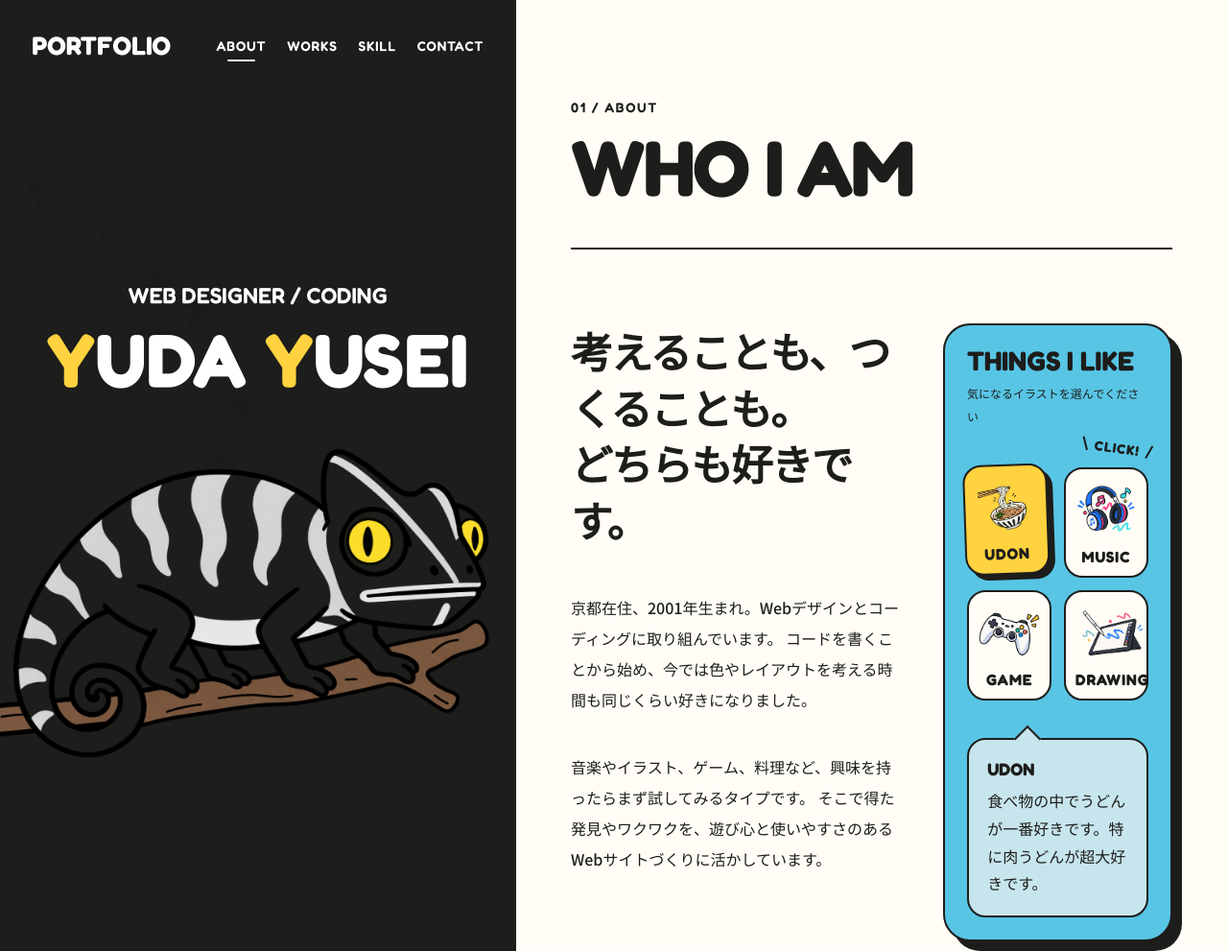
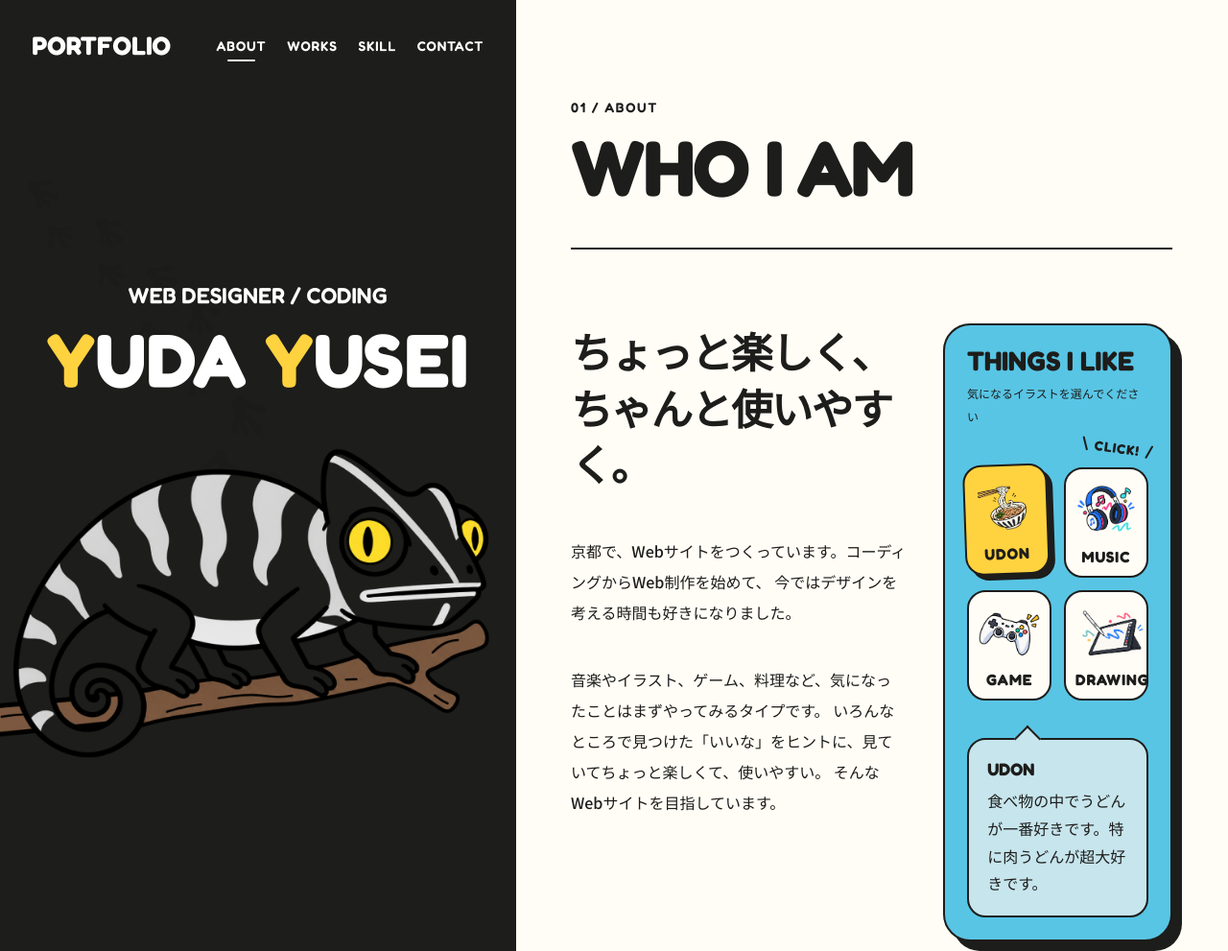
Before and after one commit to yuyu1018/portfolio, a website built with Vite: page index.html in a window 1280 px wide. Shown: the top 991 px of the page at 96% size. Built offline with nearby package versions, Linux system fonts and the light colour scheme.

Commit message:
Update about profile copy

```diff
--- a/index.html
+++ b/index.html
@@ -72,15 +72,16 @@
 
             <div class="about__grid">
               <article class="about__profile" data-reveal="up" data-reveal-delay="1">
-                <p class="about__catch">考えることも、つくることも。<br />どちらも好きです。</p>
+                <p class="about__catch">ちょっと楽しく、<br />ちゃんと使いやすく。</p>
                 <div class="about__copy">
                   <p>
-                    京都在住、2001年生まれ。Webデザインとコーディングに取り組んでいます。
-                    コードを書くことから始め、今では色やレイアウトを考える時間も同じくらい好きになりました。
+                    京都で、Webサイトをつくっています。コーディングからWeb制作を始めて、
+                    今ではデザインを考える時間も好きになりました。
                   </p>
                   <p>
-                    音楽やイラスト、ゲーム、料理など、興味を持ったらまず試してみるタイプです。
-                    そこで得た発見やワクワクを、遊び心と使いやすさのあるWebサイトづくりに活かしています。
+                    音楽やイラスト、ゲーム、料理など、気になったことはまずやってみるタイプです。
+                    いろんなところで見つけた「いいな」をヒントに、見ていてちょっと楽しくて、使いやすい。
+                    そんなWebサイトを目指しています。
                   </p>
                 </div>
               </article>
```
